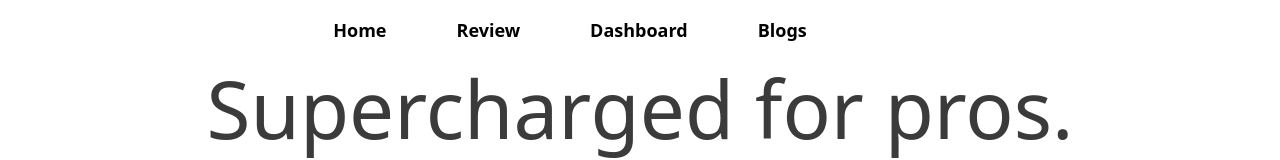
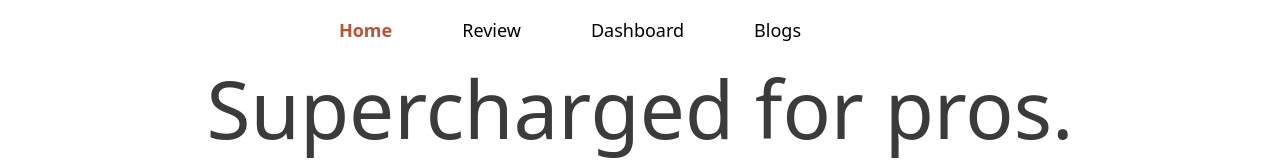
Before and after one commit to introtoxicXXl/pc-mag, a React (Create React App) app: page / in a window 1280 px wide. Shown: the top 160 px of the page. Built offline with nearby package versions, Linux system fonts and the light colour scheme.

Commit message:
active route added

```diff
--- a/public/data.json
+++ b/public/data.json
@@ -13,8 +13,8 @@
     },
     {
         "month": "May",
-        "investment": 50000,
-        "sell": 44526,
+        "investment": 30000,
+        "sell": 4526,
         "revenue": 13010
     },
     {
--- a/src/components/Navbar/Navbar.js
+++ b/src/components/Navbar/Navbar.js
@@ -1,15 +1,21 @@
 import React from 'react';
-import { Link } from 'react-router-dom';
+import { NavLink } from 'react-router-dom';
 import './Navbar.css';
 
 const Navbar = () => {
+  const navLinkStyle=({isActive})=>{
+    return{
+      fontWeight : isActive ? 'bold':'normal',
+      color :isActive ? 'rgb(192, 80, 52)':'black'
+    }
+  }
   return (
     <nav>
-      <Link to="/">Home</Link>
-      <Link to="/review">Review</Link>
-      <Link to="/dashboard">Dashboard</Link>
-      <Link to="/blogs">Blogs</Link>
-      <Link to="/notfound"></Link>
+      <NavLink style={navLinkStyle} to="/">Home</NavLink>
+      <NavLink style={navLinkStyle} to="/review">Review</NavLink>
+      <NavLink style={navLinkStyle} to="/dashboard">Dashboard</NavLink>
+      <NavLink style={navLinkStyle} to="/blogs">Blogs</NavLink>
+      <NavLink style={navLinkStyle} to="/notfound"></NavLink>
     </nav>
   );
 };
```
Also changed, not shown: 1 other file (tests, documents, lock files or other folders).
